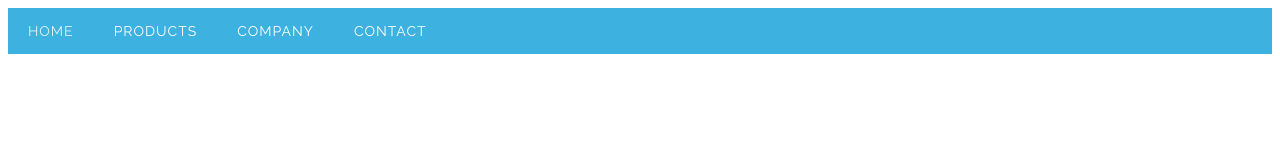
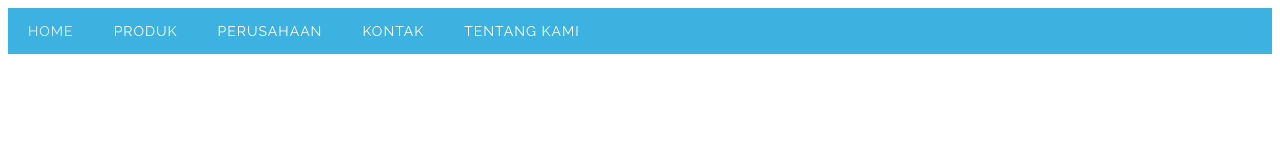
Before and after one commit to jaka088/jaka088.github.io, a plain HTML site: page index.html in a window 1280 px wide. Drawn offline with nearby package versions, Linux system fonts and the light colour scheme.

Commit message:
Update index.html

```diff
--- a/index.html
+++ b/index.html
@@ -14,9 +14,10 @@
 <div id='cssmenu'>
 <ul>
    <li class='active'><a href='#'>Home</a></li>
-   <li><a href='#'>Products</a></li>
-   <li><a href='#'>Company</a></li>
-   <li><a href='#'>Contact</a></li>
+   <li><a href='#'>Produk</a></li>
+   <li><a href='#'>Perusahaan</a></li>
+   <li><a href='#'>Kontak</a></li>
+   <li><a href='#'>Tentang Kami</a></li>
 </ul>
 </div>
 
```
